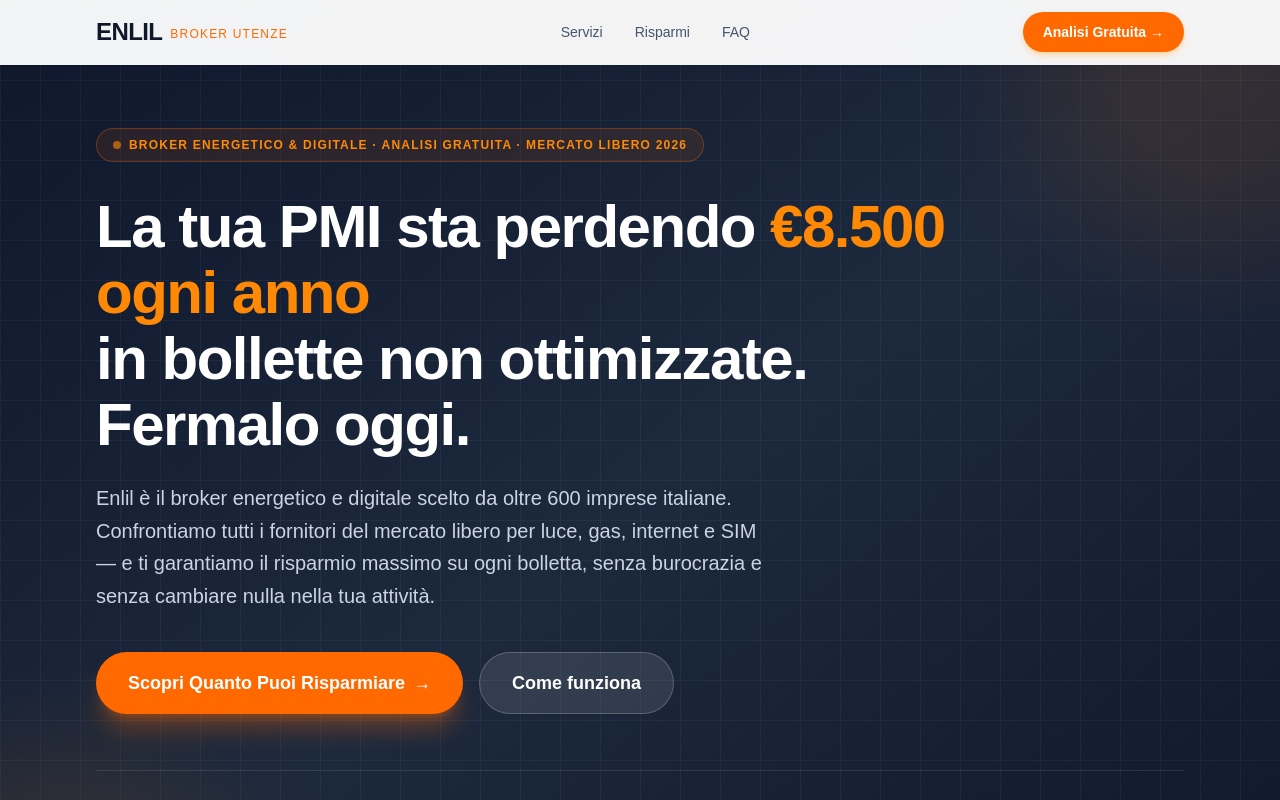
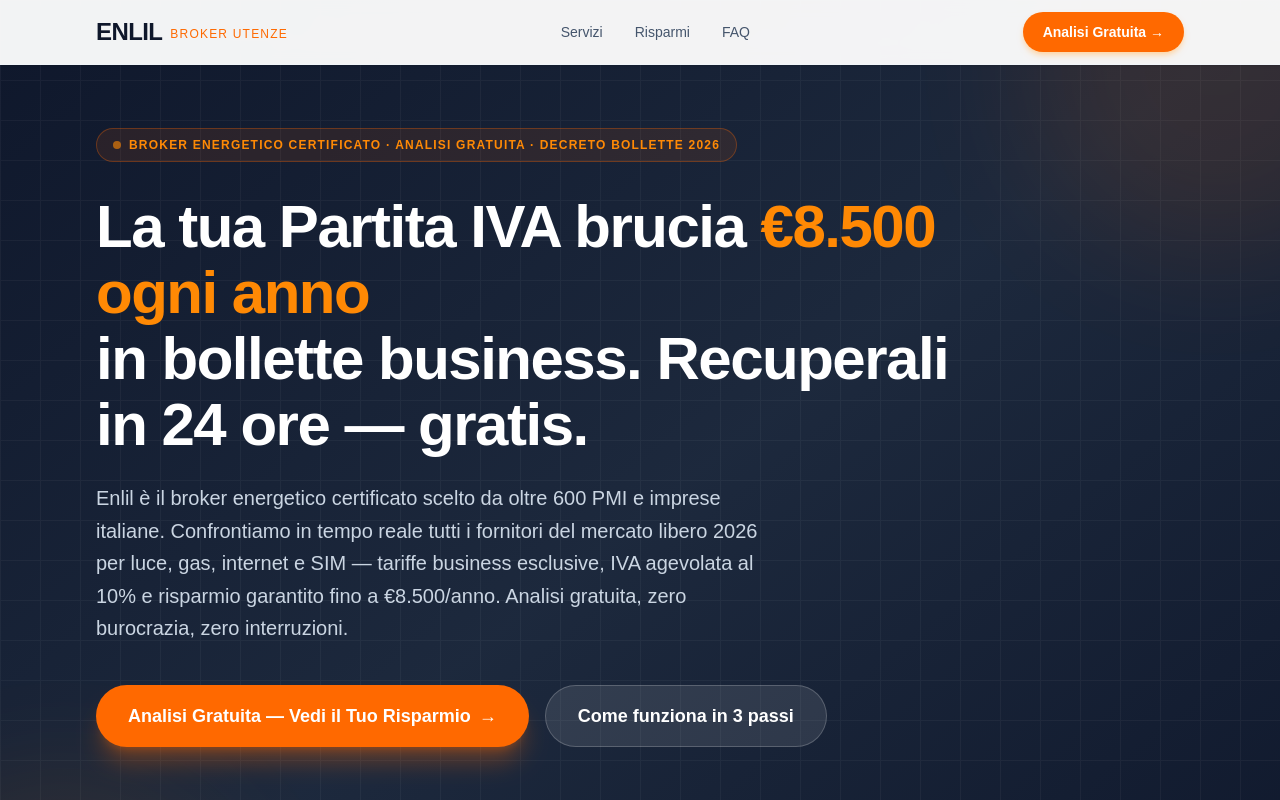
Before and after one commit to Ralph-arch4/enlil-website, a Next.js app: page / in a window 1280 px wide. Shown: the top 800 px of the page. Built offline with nearby package versions, Linux system fonts and the light colour scheme.

Commit message:
seo: daily improvement

```diff
--- a/components/HeroSection.tsx
+++ b/components/HeroSection.tsx
@@ -18,21 +18,22 @@
         {/* badge */}
         <div className="inline-flex items-center gap-2 bg-orange-500/10 border border-orange-500/30 text-orange-400 text-xs font-bold uppercase tracking-widest px-4 py-2 rounded-full mb-8">
           <span className="w-2 h-2 bg-orange-400 rounded-full animate-pulse" />
-          Broker Energetico &amp; Digitale · Analisi Gratuita · Mercato Libero 2026
+          Broker Energetico Certificato · Analisi Gratuita · Decreto Bollette 2026
         </div>
 
         <h1 className="text-4xl sm:text-5xl lg:text-6xl font-black text-white leading-[1.1] tracking-tight max-w-4xl mb-6">
-          La tua PMI sta perdendo{" "}
+          La tua Partita IVA brucia{" "}
           <span className="text-orange-400">€8.500 ogni anno</span>
           <br />
-          in bollette non ottimizzate. Fermalo oggi.
+          in bollette business. Recuperali in 24 ore — gratis.
         </h1>
 
         <p className="text-lg sm:text-xl text-slate-300 max-w-2xl mb-10 leading-relaxed">
-          Enlil è il broker energetico e digitale scelto da oltre 600 imprese
-          italiane. Confrontiamo tutti i fornitori del mercato libero per luce,
-          gas, internet e SIM — e ti garantiamo il risparmio massimo su ogni
-          bolletta, senza burocrazia e senza cambiare nulla nella tua attività.
+          Enlil è il broker energetico certificato scelto da oltre 600 PMI e
+          imprese italiane. Confrontiamo in tempo reale tutti i fornitori del
+          mercato libero 2026 per luce, gas, internet e SIM — tariffe business
+          esclusive, IVA agevolata al 10% e risparmio garantito fino a
+          €8.500/anno. Analisi gratuita, zero burocrazia, zero interruzioni.
         </p>
 
         <div className="flex flex-col sm:flex-row gap-4 mb-14">
@@ -40,14 +41,14 @@
             href="#contatti"
             className="inline-flex items-center justify-center gap-2 bg-orange-500 hover:bg-orange-600 active:bg-orange-700 text-white font-black text-lg px-8 py-4 rounded-full transition-all shadow-xl shadow-orange-500/30 hover:shadow-orange-500/50 hover:-translate-y-0.5"
           >
-            Scopri Quanto Puoi Risparmiare
+            Analisi Gratuita — Vedi il Tuo Risparmio
             <span aria-hidden>→</span>
           </a>
           <a
             href="#servizi"
             className="inline-flex items-center justify-center gap-2 bg-white/10 hover:bg-white/15 text-white font-semibold text-lg px-8 py-4 rounded-full border border-white/20 transition-all"
           >
-            Come funziona
+            Come funziona in 3 passi
           </a>
         </div>
 
@@ -63,7 +64,7 @@
           </div>
           <div className="flex items-center gap-2">
             <span className="text-2xl font-black text-white">IVA 10%</span>
-            agevolata su luce e gas business
+            agevolata · Decreto Bollette 2026 già attivo
           </div>
           <div className="flex items-center gap-2">
             <span className="text-2xl font-black text-white">24h</span>
```
